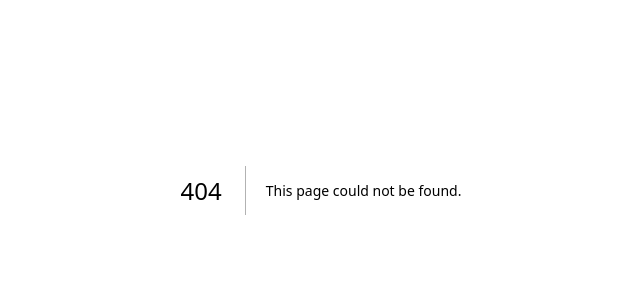
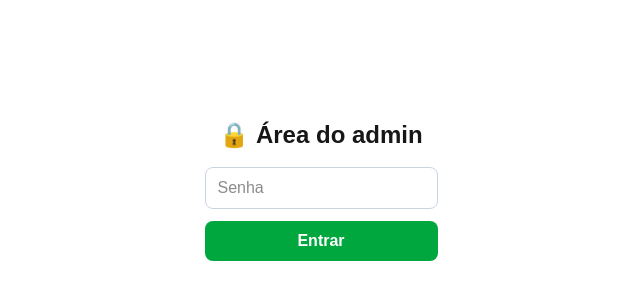
Before and after one commit to mmittmann/fute-terca, a Next.js app: page /admin/login in a window 1280 px wide. Before the commit this address had no page. Shown: the part 210-510 px from the top of the page, without its empty margins (319-959 px from the left). Built offline with nearby package versions, Linux system fonts and the light colour scheme.

Commit message:
feat: login do admin com cookie de sessao

```diff
--- /dev/null
+++ b/src/app/admin/login/page.tsx
@@ -0,0 +1,29 @@
+'use client'
+
+import { useActionState } from 'react'
+import { login } from '@/auth/actions'
+
+export default function LoginPage() {
+  const [state, action, pending] = useActionState(login, null)
+  return (
+    <main className="mx-auto flex min-h-dvh max-w-sm flex-col justify-center gap-4 p-6">
+      <h1 className="text-center text-2xl font-bold">🔒 Área do admin</h1>
+      <form action={action} className="flex flex-col gap-3">
+        <input
+          type="password"
+          name="password"
+          placeholder="Senha"
+          required
+          className="rounded-lg border border-slate-300 px-3 py-2"
+        />
+        {state?.error && <p className="text-sm text-red-600">{state.error}</p>}
+        <button
+          disabled={pending}
+          className="rounded-lg bg-green-600 py-2 font-semibold text-white disabled:opacity-50"
+        >
+          Entrar
+        </button>
+      </form>
+    </main>
+  )
+}
--- /dev/null
+++ b/src/auth/actions.ts
@@ -0,0 +1,27 @@
+'use server'
+
+import { cookies } from 'next/headers'
+import { redirect } from 'next/navigation'
+import { createSessionToken, SESSION_COOKIE } from './session'
+
+export async function login(_prev: { error?: string } | null, formData: FormData) {
+  const password = formData.get('password')
+  if (typeof password !== 'string' || password !== process.env.ADMIN_PASSWORD) {
+    return { error: 'Senha incorreta' }
+  }
+  const jar = await cookies()
+  jar.set(SESSION_COOKIE, createSessionToken(), {
+    httpOnly: true,
+    secure: process.env.NODE_ENV === 'production',
+    sameSite: 'lax',
+    maxAge: 30 * 24 * 60 * 60,
+    path: '/',
+  })
+  redirect('/admin')
+}
+
+export async function logout() {
+  const jar = await cookies()
+  jar.delete(SESSION_COOKIE)
+  redirect('/')
+}
```
